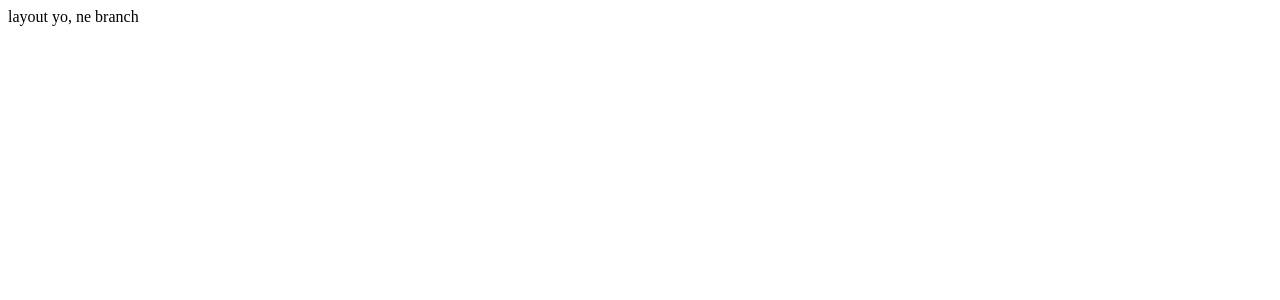
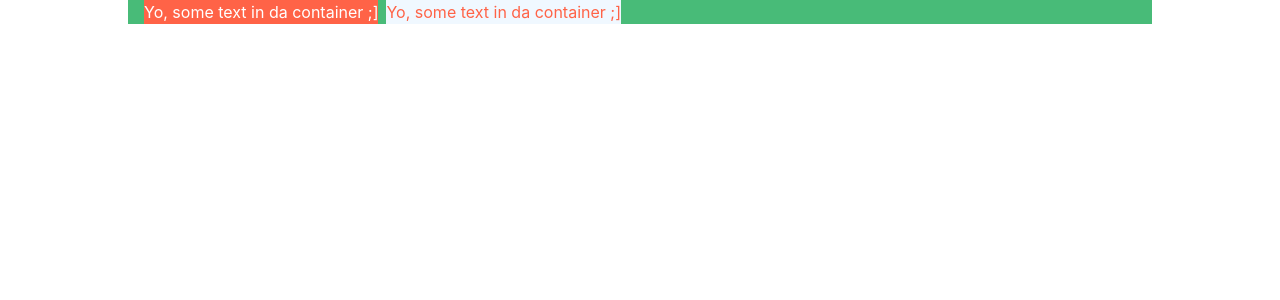
Before and after one commit to pwr3/decision-making-app, a React (Vite) app: page / in a window 1280 px wide. Shown: the top 300 px of the page. Built offline with nearby package versions, Linux system fonts and the light colour scheme.

Commit message:
added chakra-ui styling

```diff
--- a/src/App.js
+++ b/src/App.js
@@ -1,6 +1,5 @@
 import React from 'react';
 import {createBrowserRouter, RouterProvider} from "react-router-dom";
-
 import Layout from "./view/Layout";
 
 const router = createBrowserRouter([
--- a/src/view/Layout.js
+++ b/src/view/Layout.js
@@ -1,12 +1,25 @@
 import React from "react";
 import { Outlet } from "react-router-dom";
+import { ChakraProvider, Container, Box, HStack } from "@chakra-ui/react";
+
 
 const Layout = () => {
     return(
+        <ChakraProvider>
         <div>
-            layout yo, ne branch
-            <Outlet />
+            <Container maxW='container.lg' bg='green.400'>
+                <HStack>
+                    <Box bg='tomato' color='white'>
+                        Yo, some text in da container ;]
+                    </Box>
+                    <Box bg='aliceblue' color='tomato'>
+                        Yo, some text in da container ;]
+                        <Outlet />
+                    </Box>
+                </HStack>
+            </Container>
         </div>
+        </ChakraProvider>
     )
 }
 
```
